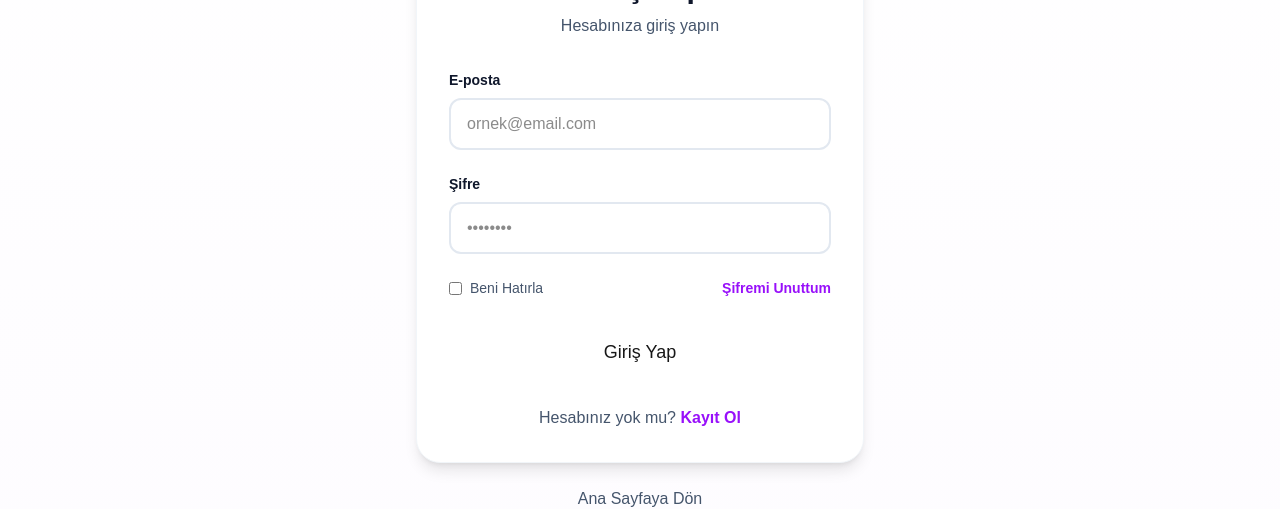
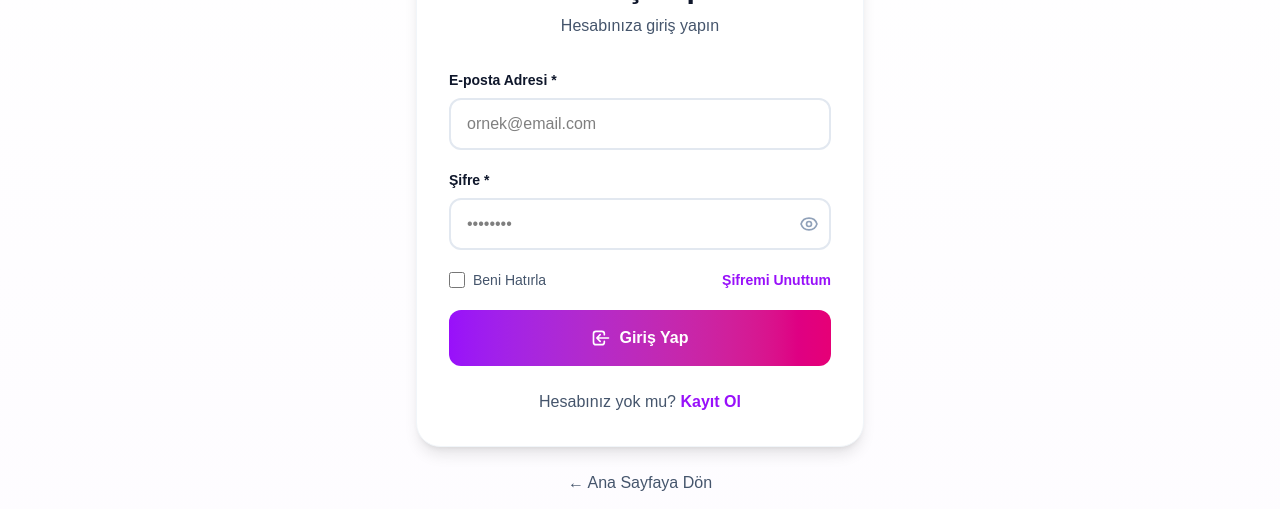
Before and after one commit to fevzi00/polencicek, a Next.js app: page /auth/login in a window 1280 px wide. Shown: the part 303-812 px from the top of the page. Built offline with nearby package versions, Linux system fonts and the light colour scheme; no server answers.

Commit message:
improve login page

```diff
--- a/src/app/auth/login/page.tsx
+++ b/src/app/auth/login/page.tsx
@@ -9,6 +9,7 @@ export default function LoginPage() {
   const [password, setPassword] = useState("");
   const [error, setError] = useState("");
   const [loading, setLoading] = useState(false);
+  const [showPassword, setShowPassword] = useState(false);
 
   const handleLogin = async (e: React.FormEvent) => {
     e.preventDefault();
@@ -51,15 +52,20 @@ export default function LoginPage() {
             </div>
 
             {error && (
-              <div className="mb-6 p-4 bg-red-50 border border-red-200 rounded-xl text-red-700 text-sm">
-                {error}
+              <div className="mb-6 p-4 bg-red-50 border-2 border-red-200 rounded-xl">
+                <div className="flex items-start gap-3">
+                  <svg className="w-5 h-5 text-red-600 flex-shrink-0 mt-0.5" fill="none" stroke="currentColor" viewBox="0 0 24 24">
+                    <path strokeLinecap="round" strokeLinejoin="round" strokeWidth={2} d="M12 8v4m0 4h.01M21 12a9 9 0 11-18 0 9 9 0 0118 0z" />
+                  </svg>
+                  <p className="text-sm text-red-700 font-medium">{error}</p>
+                </div>
               </div>
             )}
 
-            <form onSubmit={handleLogin} className="space-y-6">
+            <form onSubmit={handleLogin} className="space-y-5">
               <div>
                 <label htmlFor="email" className="block text-sm font-semibold text-slate-900 mb-2">
-                  E-posta
+                  E-posta Adresi *
                 </label>
                 <input
                   type="email"
@@ -67,41 +73,81 @@ export default function LoginPage() {
                   value={email}
                   onChange={(e) => setEmail(e.target.value)}
                   required
-                  className="w-full px-4 py-3 border-2 border-slate-200 rounded-xl focus:border-purple-400 focus:outline-none"
+                  autoComplete="email"
+                  style={{ color: '#000000' }}
+                  className="w-full px-4 py-3 border-2 border-slate-200 rounded-xl focus:border-purple-400 focus:outline-none transition-colors"
                   placeholder="ornek@email.com"
                 />
               </div>
 
               <div>
                 <label htmlFor="password" className="block text-sm font-semibold text-slate-900 mb-2">
-                  Şifre
+                  Şifre *
                 </label>
+                <div className="relative">
                   <input
-                  type="password"
+                    type={showPassword ? "text" : "password"}
                     id="password"
                     value={password}
                     onChange={(e) => setPassword(e.target.value)}
                     required
-                  className="w-full px-4 py-3 border-2 border-slate-200 rounded-xl focus:border-purple-400 focus:outline-none"
+                    autoComplete="current-password"
+                    style={{ color: '#000000' }}
+                    className="w-full px-4 py-3 pr-12 border-2 border-slate-200 rounded-xl focus:border-purple-400 focus:outline-none transition-colors"
                     placeholder="••••••••"
                   />
+                  <button
+                    type="button"
+                    onClick={() => setShowPassword(!showPassword)}
+                    className="absolute right-3 top-1/2 -translate-y-1/2 text-slate-400 hover:text-slate-600 transition-colors"
+                  >
+                    {showPassword ? (
+                      <svg className="w-5 h-5" fill="none" stroke="currentColor" viewBox="0 0 24 24">
+                        <path strokeLinecap="round" strokeLinejoin="round" strokeWidth={2} d="M13.875 18.825A10.05 10.05 0 0112 19c-4.478 0-8.268-2.943-9.543-7a9.97 9.97 0 011.563-3.029m5.858.908a3 3 0 114.243 4.243M9.878 9.878l4.242 4.242M9.88 9.88l-3.29-3.29m7.532 7.532l3.29 3.29M3 3l3.59 3.59m0 0A9.953 9.953 0 0112 5c4.478 0 8.268 2.943 9.543 7a10.025 10.025 0 01-4.132 5.411m0 0L21 21" />
+                      </svg>
+                    ) : (
+                      <svg className="w-5 h-5" fill="none" stroke="currentColor" viewBox="0 0 24 24">
+                        <path strokeLinecap="round" strokeLinejoin="round" strokeWidth={2} d="M15 12a3 3 0 11-6 0 3 3 0 016 0z" />
+                        <path strokeLinecap="round" strokeLinejoin="round" strokeWidth={2} d="M2.458 12C3.732 7.943 7.523 5 12 5c4.478 0 8.268 2.943 9.542 7-1.274 4.057-5.064 7-9.542 7-4.477 0-8.268-2.943-9.542-7z" />
+                      </svg>
+                    )}
+                  </button>
                 </div>
-{/* Şifre alanından sonra */}
+              </div>
+
+              {/* Beni Hatırla & Şifremi Unuttum */}
               <div className="flex items-center justify-between">
-  <label className="flex items-center gap-2">
-    <input type="checkbox" className="rounded text-purple-600" />
+                <label className="flex items-center gap-2 cursor-pointer">
+                  <input type="checkbox" className="w-4 h-4 rounded text-purple-600 focus:ring-2 focus:ring-purple-400" />
                   <span className="text-sm text-slate-600">Beni Hatırla</span>
                 </label>
-  <Link href="/auth/forgot-password" className="text-sm text-purple-600 hover:text-purple-700 font-semibold">
+                <Link href="/auth/forgot-password" className="text-sm text-purple-600 hover:text-purple-700 font-semibold transition-colors">
                   Şifremi Unuttum
                 </Link>
               </div>
+
+              {/* Giriş Yap Butonu - YENİ TASARIM */}
               <button
                 type="submit"
                 disabled={loading}
-                className="w-full btn-primary py-4 text-lg disabled:opacity-50"
+                className="w-full py-4 bg-gradient-to-r from-purple-600 to-pink-600 text-white rounded-xl hover:shadow-xl hover:scale-105 transition-all font-semibold disabled:opacity-50 disabled:cursor-not-allowed disabled:hover:scale-100 flex items-center justify-center gap-2"
               >
-                {loading ? "Giriş yapılıyor..." : "Giriş Yap"}
+                {loading ? (
+                  <>
+                    <svg className="animate-spin h-5 w-5" viewBox="0 0 24 24">
+                      <circle className="opacity-25" cx="12" cy="12" r="10" stroke="currentColor" strokeWidth="4" fill="none"/>
+                      <path className="opacity-75" fill="currentColor" d="M4 12a8 8 0 018-8V0C5.373 0 0 5.373 0 12h4zm2 5.291A7.962 7.962 0 014 12H0c0 3.042 1.135 5.824 3 7.938l3-2.647z"/>
+                    </svg>
+                    Giriş yapılıyor...
+                  </>
+                ) : (
+                  <>
+                    <svg className="w-5 h-5" fill="none" stroke="currentColor" viewBox="0 0 24 24">
+                      <path strokeLinecap="round" strokeLinejoin="round" strokeWidth={2} d="M11 16l-4-4m0 0l4-4m-4 4h14m-5 4v1a3 3 0 01-3 3H6a3 3 0 01-3-3V7a3 3 0 013-3h7a3 3 0 013 3v1" />
+                    </svg>
+                    Giriş Yap
+                  </>
+                )}
               </button>
             </form>
 
@@ -116,8 +162,8 @@ export default function LoginPage() {
           </div>
 
           <div className="mt-6 text-center">
-            <Link href="/" className="text-slate-600 hover:text-slate-900">
-              Ana Sayfaya Dön
+            <Link href="/" className="text-slate-600 hover:text-slate-900 transition-colors">
+              ← Ana Sayfaya Dön
             </Link>
           </div>
         </div>
```
Lines whose indentation alone changed are shown as unchanged.
